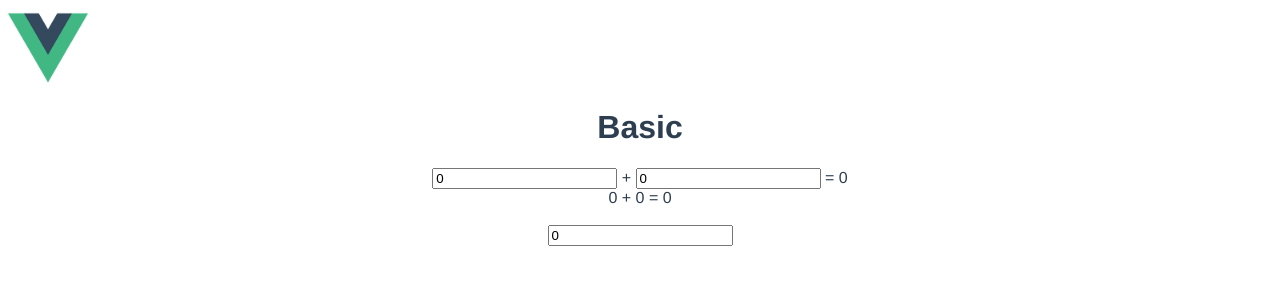
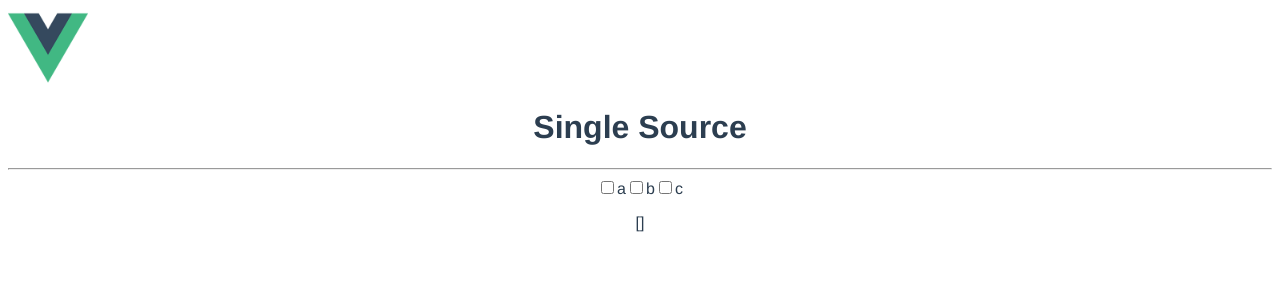
Before and after one commit to timchao0825/reVue-traininig, a Vue app: page / in a window 1280 px wide. Shown: the top 300 px of the page. Built offline with nearby package versions, Linux system fonts and the light colour scheme.

Commit message:
watch, computed, password, single source of truth

```diff
--- a/package.json
+++ b/package.json
@@ -4,7 +4,7 @@
   "private": true,
   "scripts": {
     "dev": "vue-cli-service serve --port 3000",
-    "build": "vue-cli-service build",
+    "prod": "vue-cli-service build",
     "lint": "vue-cli-service lint"
   },
   "dependencies": {
--- a/src/App.vue
+++ b/src/App.vue
@@ -4,20 +4,31 @@
     <!-- <HelloWorld msg="Welcome to Your Vue.js App" /> -->
     <!-- <Es6Review /> -->
     <!-- <HelloWorld /> -->
-    <Basic></Basic>
+    <!-- <Basic></Basic> -->
+    <!-- <Lifecycle></Lifecycle> -->
+    <!-- pratical file -->
+    <!-- <PasswordCheck></PasswordCheck> -->
+    <SingleSource></SingleSource>
   </div>
 </template>
 
 <script>
 // import Es6Review from "./components/es6-review/Es6Review";
 // import HelloWorld from "./components/basic/helloworld";
-import Basic from "./components/basic/basic";
+// import Basic from "./components/basic/basic";
+// import Lifecycle from './components/basic/lifecycle.vue';
+// import PasswordCheck from './components/practical/passwordCheck';
+import SingleSource from './components/basic/singleSource';
 export default {
   name: "App",
   components: {
     // Es6Review,
     // HelloWorld
-    Basic
+    // Basic
+    // Lifecycle
+
+    // PasswordCheck
+    SingleSource
   },
 };
 </script>
@@ -32,9 +43,6 @@ export default {
   position: relative;
 }
 .logo{
-  /* position: absolute; */
-  /* top:10px; */
-  /* left:10px; */
   display: flex;
   max-width: 80px;
 }
--- a/src/components/basic/basic.vue
+++ b/src/components/basic/basic.vue
@@ -30,13 +30,14 @@
       +
       <input type="number" v-model="b">
       =
-      <span>{{c}}</span>
+      <!-- <span>{{c}}</span> -->
+       <input type="number" v-model="c">
       <br/>
       {{a}} + {{b}} = {{c}}
       <br>
       <br>
       <!-- vue watch -->
-      <input type="text" v-model="value.a">
+      <input v-model="value.a">
     </div>
   </div>
 </template>
@@ -52,7 +53,6 @@
         step:1,
         a:0,
         b:0,
-        // value:'',
         value:{
           a:0,
           b:1,
@@ -77,6 +77,7 @@
       },
     },
     // computed: {
+    // 最初寫法
     //   c(){
     //     return parseInt(this.a , 10) + parseInt(this.b , 10);
     //   }
@@ -94,12 +95,12 @@
     },
     watch: {
       // value(val,oldVal){
-      //   console.log(`${val} ==> ${oldVal}`)
+        // console.log(`${oldVal} ==> ${val}`)
       // }
       // 拆分寫法
       value:{
         handler(val,oldVal){
-          console.log(`${val} ==> ${oldVal}`)
+          console.log(`${oldVal.a} ==> ${val.a}`)
         },
         deep: true, // 監聽陣列或是物件裡的東西改變的設定
       }
--- /dev/null
+++ b/src/components/basic/lifecycle.vue
@@ -0,0 +1,39 @@
+<template>
+  <div>
+
+  </div>
+</template>
+
+<script>
+  export default {
+    beforeCreate() {
+      // SSR
+    },
+    created() {
+      // SSR
+    },
+    beforeMount() {
+
+    },
+    mounted() {
+      // ajax call
+      // 監聽window
+    },
+    beforeUpdate() {
+
+    },
+    updated() {
+
+    },
+    beforeDestroy() {
+      // 移除監聽
+    },
+    destroyed() {
+      // 移除監聽
+    },
+  }
+</script>
+
+<style lang="scss" scoped>
+
+</style>
--- /dev/null
+++ b/src/components/basic/singleSource.vue
@@ -0,0 +1,62 @@
+<template>
+  <div>
+    <h1>Single Source</h1>
+    <hr/>
+    <label>
+      <!-- <input type="checkbox" :checked="a" @change="select('a')"> -->
+      <input type="checkbox" v-model="a">
+      <span>a</span>
+    </label>
+    <label>
+      <!-- <input type="checkbox" :checked="b" @change="select('b')"> -->
+      <input type="checkbox" v-model="b">
+      <span>b</span>
+    </label>
+    <label>
+      <!-- <input type="checkbox" :checked="c" @change="select('c')"> -->
+      <input type="checkbox" v-model="c">
+      <span>c</span>
+    </label>
+    <p>{{selected}}</p>
+  </div>
+</template>
+
+<script>
+  export default {
+    data() {
+      return {
+        a:false,
+        b:false,
+        c:false,
+        // selected:[],
+      }
+    },
+    computed:{
+      selected(){
+        const result = [];
+        if(this.a) result.push('a');
+        if(this.b) result.push('b');
+        if(this.c) result.push('c');
+        return result;
+      },
+    },
+    // methods:{
+    //   select(item){
+    //     // const idx = this.selected.indexOf(item);
+    //     // if(idx === -1){
+    //       // this.selected.push(item);
+    //       // this[item] = true;
+
+    //     // }else{
+    //       // this.selected.splice(idx , 1);
+    //       // this[item] = false;
+    //     // }
+    //      this[item] = !this[item];
+    //   }
+    // }
+  }
+</script>
+
+<style lang="scss" scoped>
+
+</style>
--- /dev/null
+++ b/src/components/practical/passwordCheck.vue
@@ -0,0 +1,36 @@
+<template>
+  <div>
+    <h1>password check</h1>
+    <hr/>
+    <input type="text" v-model="password">
+    <p>{{strength}}</p>
+  </div>
+</template>
+
+<script>
+  export default {
+    data() {
+      return {
+        password:'',
+      };
+    },
+    computed:{
+      strength(){
+        let score = this.password.length;
+        if(/[A-Z]/.test(this.password)) score *= 1.25;
+        if(/[a-z]/.test(this.password)) score *= 1.25;
+        if(/[0-9]/.test(this.password)) score *= 1.25;
+        if(/[A-Za-z0-9]/.test(this.password)) score *= 1.25;
+
+        if(score > 40) return 'Perfect';
+        if(score > 20) return 'Great';
+        if(score > 10) return 'Good';
+        return 'Weak';
+      }
+    },
+  }
+</script>
+
+<style lang="scss" scoped>
+
+</style>
```
Also changed, not shown: 1 other file (tests, documents, lock files or other folders).
